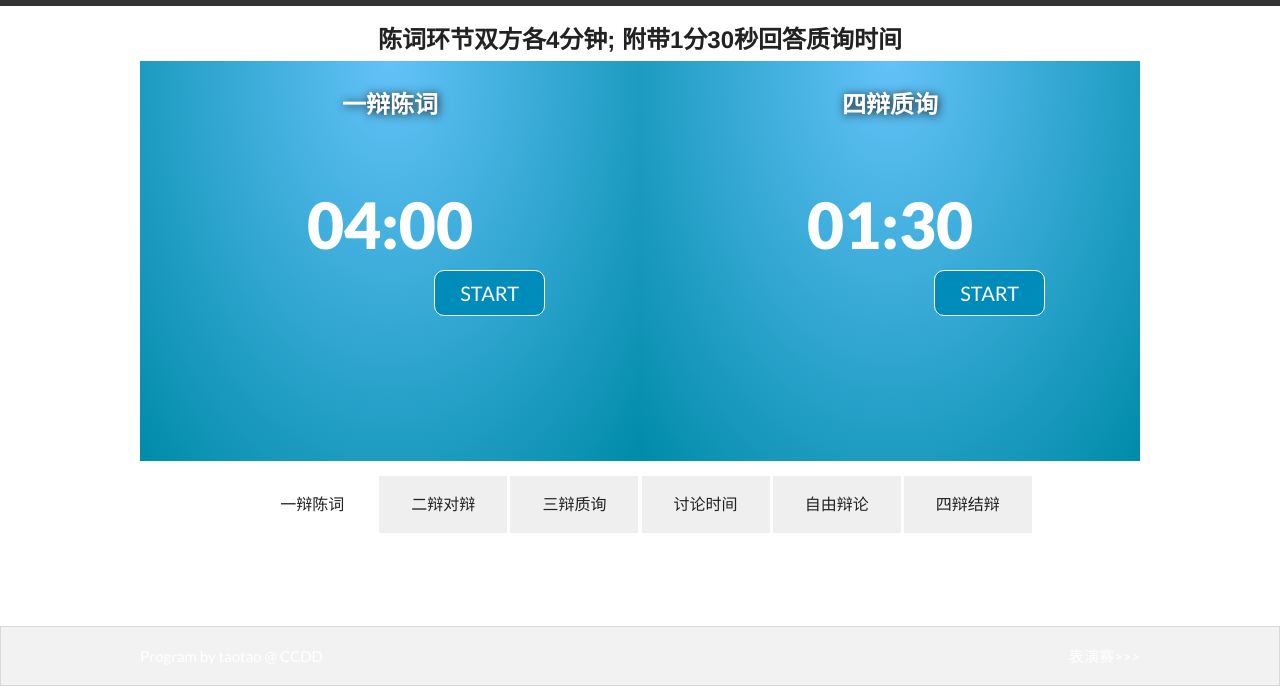
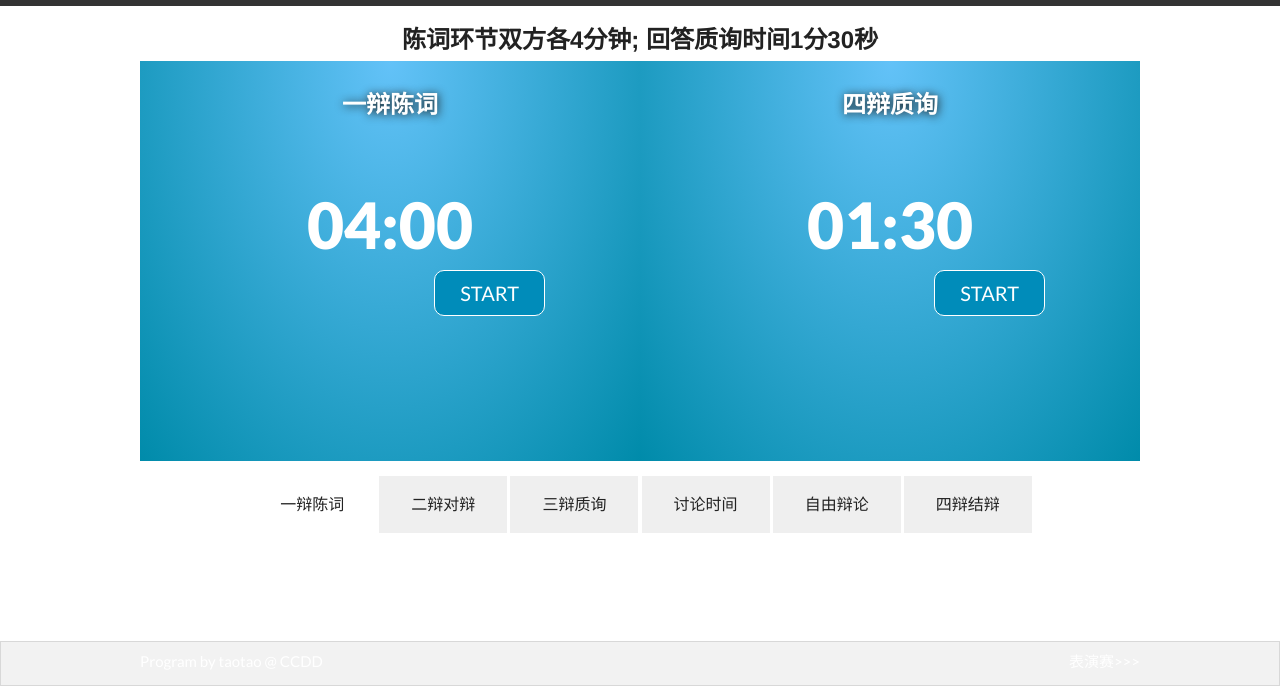
Before and after one commit to hellotaotao/debate_timing_system, a plain HTML site: page index.html in a window 1280 px wide. Shown: the part 114-800 px from the top of the page. Drawn offline with Linux system fonts and the light colour scheme.

Commit message:
change wording

```diff
--- a/index.html
+++ b/index.html
@@ -25,7 +25,7 @@
     <div class="tabs-content">
       <div id="panel1" class="content active">
         <div class="row text-center">
-          <h3>陈词环节双方各4分钟; 附带1分30秒回答质询时间</h3>
+          <h3>陈词环节双方各4分钟; 回答质询时间1分30秒</h3>
         </div>
         <div class="row">
           <div class="small-6 columns clearfix">
--- a/sass/style.scss
+++ b/sass/style.scss
@@ -72,4 +72,6 @@ footer.panel {
   bottom: 0;
   width: 100%;
   margin-bottom: 0;
+  padding-top: 10px;
+  padding-bottom: 15px;
 }
```
Also changed, not shown: css/style.css, 2 other files.
